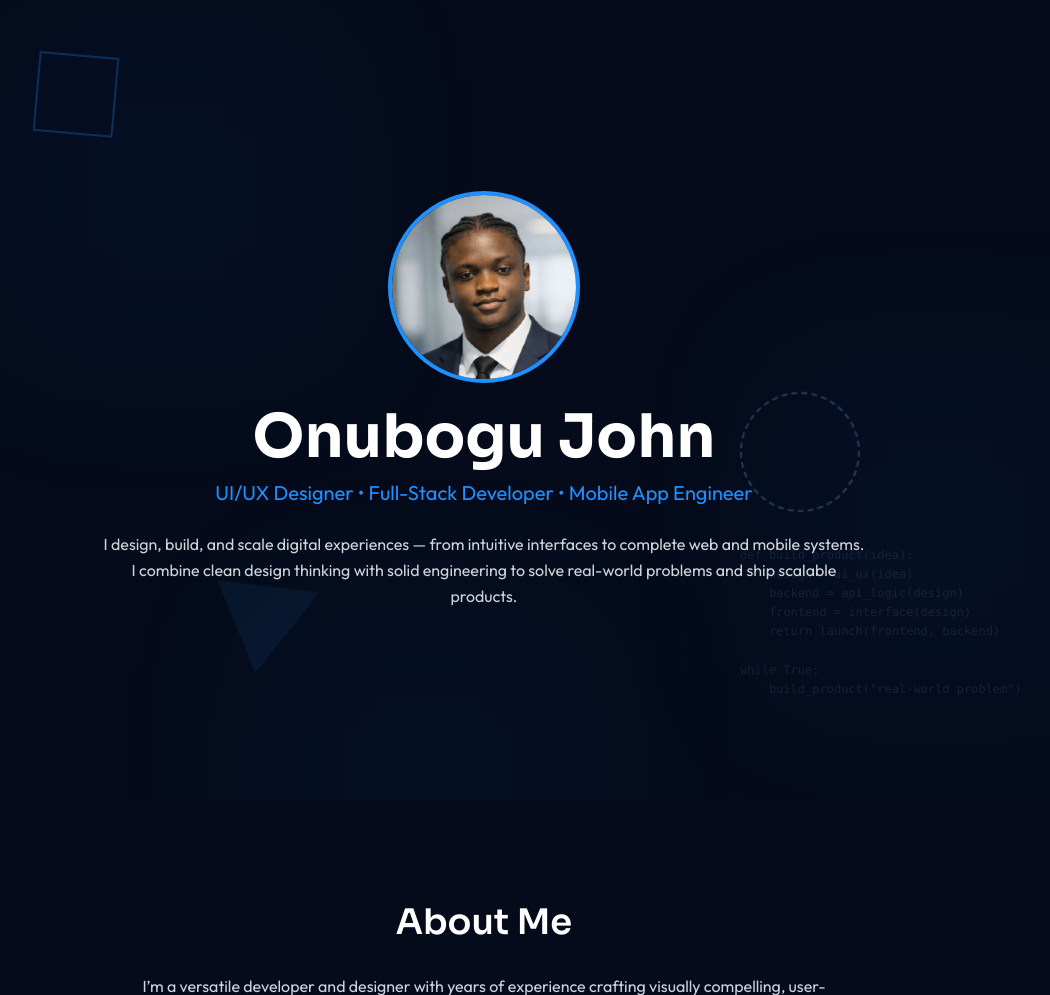
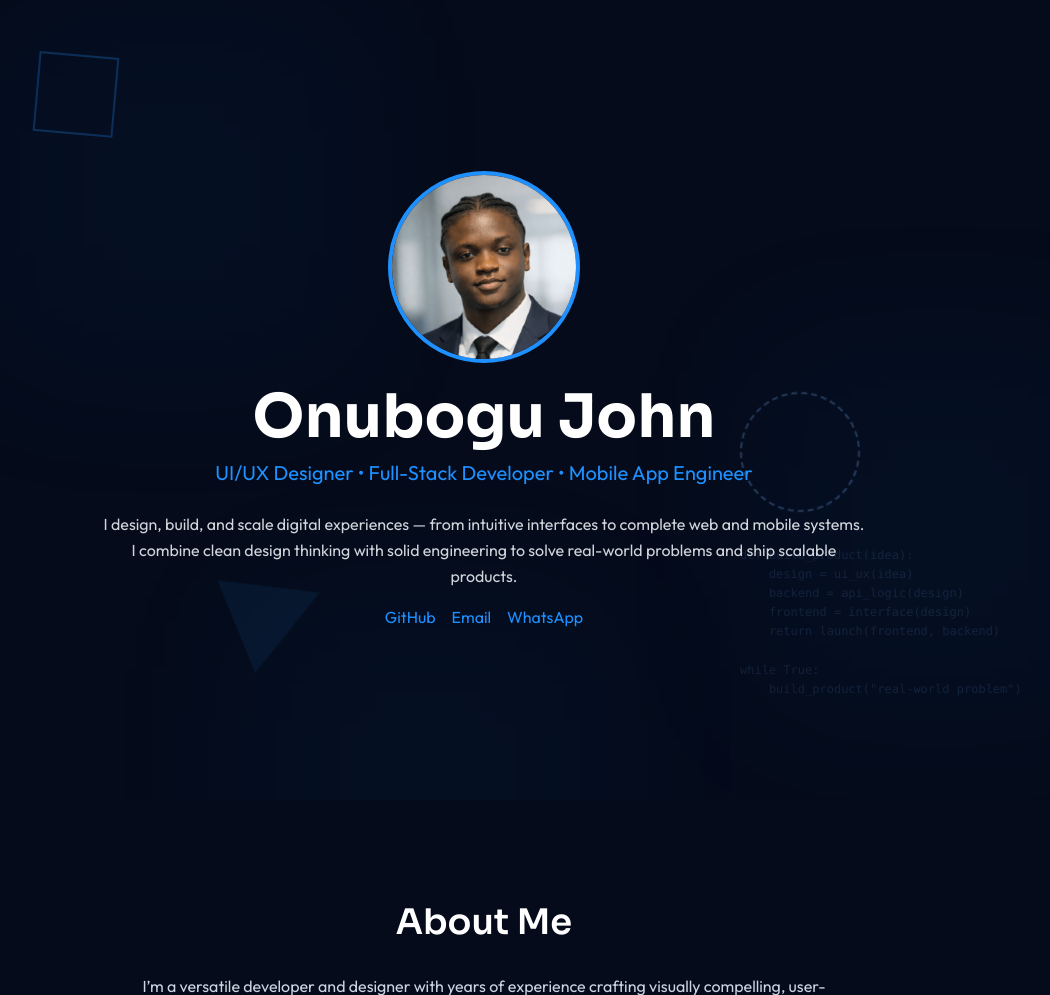
Before and after one commit to BlueSeige/portfolio, a Flask app: page / in a window 1280 px wide. Shown: the top 995 px of the page, without its empty margins (156-1206 px from the left). Run offline with Flask 3, Linux system fonts and the light colour scheme; some libraries are stand-ins or nearby versions.

Commit message:
added contact mediums

```diff
--- a/templates/index.html
+++ b/templates/index.html
@@ -28,11 +28,19 @@
     UI/UX Designer • Full-Stack Developer • Mobile App Engineer
   </p>
 
-  <p class="max-w-3xl mt-6 text-gray-300 leading-relaxed fade-in delay-2">
-    I design, build, and scale digital experiences — from intuitive interfaces
-    to complete web and mobile systems. I combine clean design thinking with
-    solid engineering to solve real-world problems and ship scalable products.
-  </p>
+ <p class="max-w-3xl mt-6 text-gray-300 leading-relaxed fade-in delay-2">
+  I design, build, and scale digital experiences — from intuitive interfaces
+  to complete web and mobile systems. I combine clean design thinking with
+  solid engineering to solve real-world problems and ship scalable products.
+</p>
+
+<!-- Links -->
+<div class="flex flex-col md:flex-row gap-4 mt-4 justify-center fade-in delay-3">
+  <a href="https://github.com/BlueSeige/" target="_blank" class="text-primary hover:underline">GitHub</a>
+  <a href="mailto:onubogujohn18@gmail.com" class="text-primary hover:underline">Email</a>
+  <a href="https://wa.link/4rez1c" target="_blank" class="text-primary hover:underline">WhatsApp</a>
+</div>
+
 </section>
 
 <!-- ABOUT -->
@@ -126,13 +134,25 @@
   <h2 class="section-title">Selected Projects</h2>
 
   <div class="grid md:grid-cols-2 gap-8 mt-10">
+
+    <div class="project-card">
+  <h3>OIKOS - AI Powered Hospitality Webapp</h3>
+  <p>
+    AI-powered platform giving hotels and Airbnb hosts personalized recommendations.
+    Built to optimize bookings and guest experience using smart automation.
+  </p>
+  <a href="https://github.com/BlueSeige/naijahomes" target="_blank">
+    View Repository →
+  </a>
+</div>
+
     <div class="project-card">
       <h3>QR Code Exam Card System</h3>
       <p>
         Secure student verification system using QR codes to instantly retrieve
         student data and registered courses during examinations.
       </p>
-      <a href="https://github.com/yourusername/Qr-Code-Exam-Card-System" target="_blank">
+      <a href="https://github.com/BlueSeige/Qr-Code-Exam-Card-System" target="_blank">
         View Repository →
       </a>
     </div>
@@ -143,7 +163,7 @@
         A Python-based booking system that allows staff to reserve bus seats
         efficiently with structured backend logic.
       </p>
-      <a href="https://github.com/yourusername/bus-booking-system" target="_blank">
+      <a href="https://github.com/BlueSeige/bus-booking-system" target="_blank">
         View Repository →
       </a>
     </div>
@@ -154,7 +174,7 @@
         A modern TypeScript application that helps users discover recipes based
         on preferences and available ingredients.
       </p>
-      <a href="https://github.com/yourusername/Recipe-Discovery-App" target="_blank">
+      <a href="https://github.com/BlueSeige/Recipe-Discovery-App" target="_blank">
         View Repository →
       </a>
     </div>
@@ -165,7 +185,7 @@
         CSV-based result upload system allowing lecturers to upload grades while
         students securely view only their own results.
       </p>
-      <a href="https://github.com/yourusername/Student-Result-Upload-and-Checking-Web-App" target="_blank">
+      <a href="https://github.com/BlueSeige/Student-Result-Upload-and-Checking-Web-App" target="_blank">
         View Repository →
       </a>
     </div>
```
